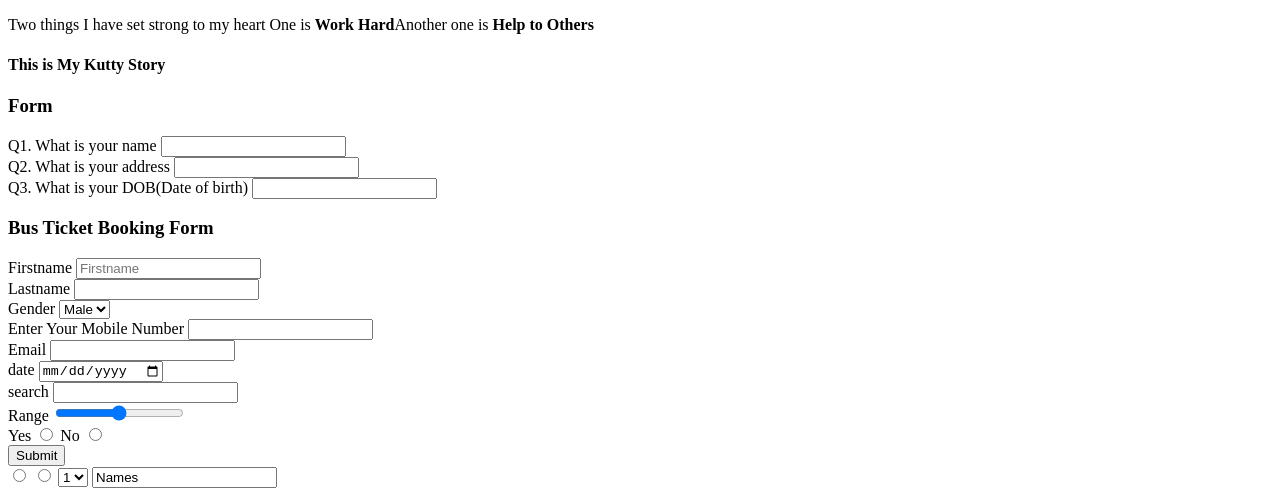
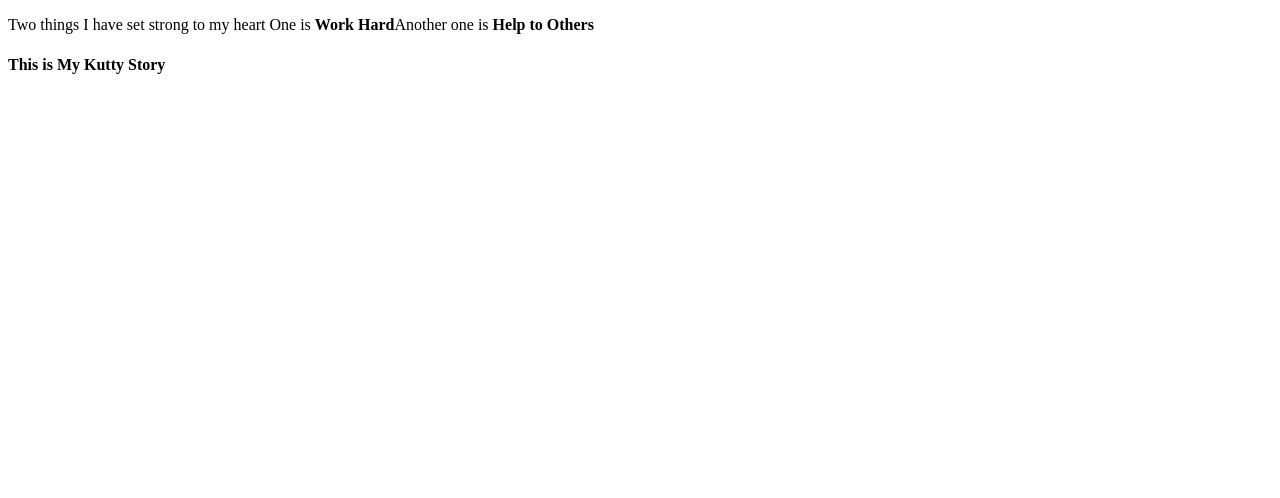
Before and after one commit to Irfuirfu/Mohammed-Irfan, a plain HTML site: page index.html in a window 1280 px wide. Shown: the part 551-1049 px from the top of the page. After the commit the page ends 800 px from the top, so only its background shows below. Drawn offline with Linux system fonts and the light colour scheme.

Commit message:
remove forms

```diff
--- a/index.html
+++ b/index.html
@@ -51,148 +51,6 @@ then 9th std to 12std I studied nandivaramBoys' higher secondary school guduvanc
 
 <h4>This is My Kutty Story</h4>
 
-<h3> Form </h3>
 
-<form>
-	<div>
-		<label>Q1. What is your name</label>
-		<input/>
-	</div>
-
-
-	<div>
-		<label>Q2. What is your address</label>
-		<input/>
-	</div>
-
-
-	<div>
-		<label>Q3. What is your DOB(Date of birth)</label>
-		<input/>
-	</div>
-</form>
-
-<h3>Bus Ticket Booking Form</h3>
-
-<form>
-	<div>
-		<label>Firstname<label>
-		<input type="text" placeholder="Firstname" required/>
-	</div>
-
-	<div>
-		<label>Lastname</label>
-		<input/>
-	</div>
-
-	<div>
-		<label>Gender</label>
-		<select>
-			<option>Male</option>
-		</select>
-	</div>
-
-
-	<div>
-		<label>Enter Your Mobile Number</label>
-		<input type="number">
-	</div>
-
-	<div>
-		<label>Email</label>
-		<input type="email">
-	</div>
-
-
-	<div>
-		<label>date</label>
-		<input type="date">
-	</div>
-
-
-	<div>
-		<label>search</label>
-		<input type="search">
-	</div>
-
-
-	<div>
-		<label>Range</label>
-		<input type="range">
-	</div>
-
-	<div>
-		<label>Yes</label>
-		<input type="radio" name="Yes_No"/>
-
-		<label>No</label>
-		<input type="radio" name="Yes_No"/>
-	</div>
-
-
-	<div>
-		<input type="submit">
-	</div>
-
-	<label></label><input type="radio" name="count" value="1">
-
-	<label></label><input type="radio" name="count">
-
-	<select>
-			<option>1</option>
-			<option>1</option>
-			<option>1</option>
-			<option>1</option>
-			<option>1</option>
-			<option>1</option>
-			<option>1</option>
-			<option>1</option>
-			<option>1</option>
-			<option>1</option>
-			<option>1</option>
-			<option>1</option>
-			<option>1</option>
-			<option>1</option>
-			<option>1</option>
-			<option>1</option>
-			<option>1</option>
-			<option>1</option>
-			<option>1</option>
-			<option>1</option>
-			<option>1</option>
-
-	</select>
-
-	<input type="text" list="count" value="Names">
-
-	<datalist id="count">
-			<option>Irfan</option>
-			<option>Bakya</option>
-			<option>Ajun</option>
-
-	</datalist>
-
-
-</form>
-<Img src="https://www.freshworks.com/static-assets/images/common/company/logos/logo-fworks-black.svg" width="100%" height="100%" >
-
-<video controls="true"><source src=""></video>
-
-<table border="">
-	<thead>
-		<tr>
-			<td>Irfan</td>
-			<td>Alagu</td>
-		</tr>
-
-	</thead>
-
-	<tbody>
-
-		<tr>
-			<td>Uthra</td>
-			<td>Ram</td>
-		</tr>
-</table>
 </body>
 </html>
```
